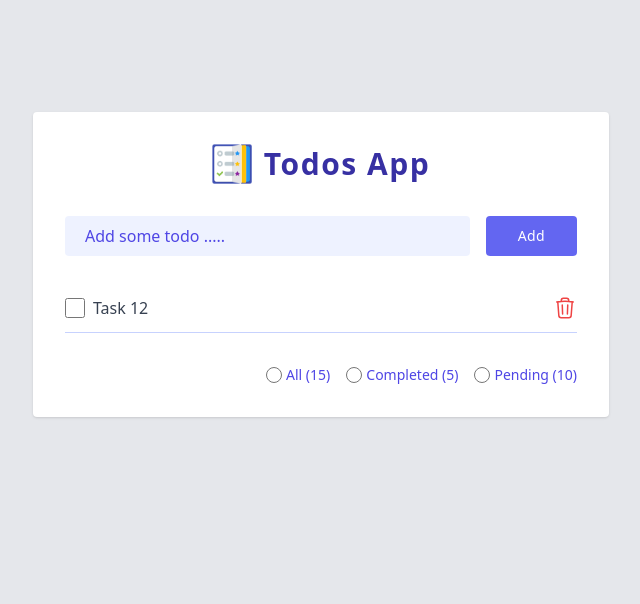
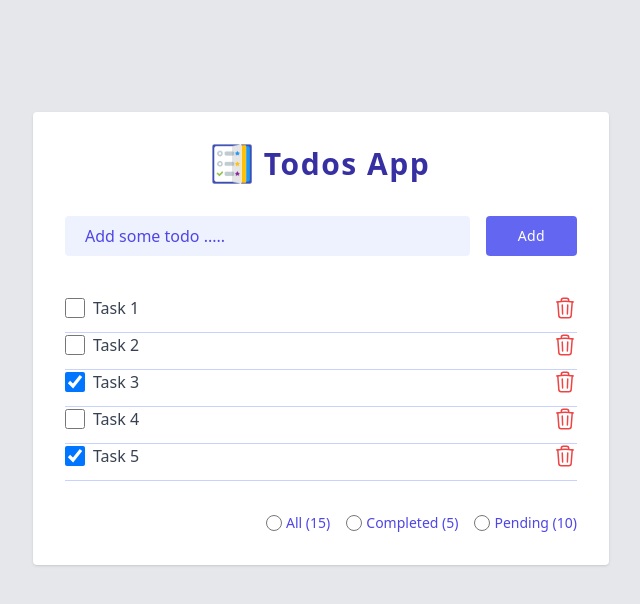
Before and after one commit to creativehimel/Todos-App, a Vue app: page / in a window 1280 px wide. Shown: the top 604 px of the page, without its empty margins (319-959 px from the left). Built offline with nearby package versions, Linux system fonts and the light colour scheme.

Commit message:
Pinia Store Add

```diff
--- a/src/App.vue
+++ b/src/App.vue
@@ -3,6 +3,8 @@ import Header from "@/components/Header.vue";
 import AddTask from "@/components/AddTask.vue";
 import TaskList from "@/components/TaskList.vue";
 import FilterTask from "@/components/FilterTask.vue";
+import {useTaskStore} from "@/store/TaskStore";
+
 </script>
 
 <template>
--- /dev/null
+++ b/src/components/Task.vue
@@ -0,0 +1,21 @@
+<script setup>
+defineProps({
+  task: Object
+})
+</script>
+
+<template>
+  <label for="task" class="flex items-center">
+    <input type="checkbox" :checked="task.isDone" id="task" class="h-5 w-5 text-indigo-500 rounded-sm border-indigo-500">
+    <span class="ml-2 text-gray-700">{{ task.name }}</span>
+  </label>
+  <button class="ml-auto text-red-500">
+    <svg xmlns="http://www.w3.org/2000/svg" fill="none" viewBox="0 0 24 24" stroke-width="1.5" stroke="currentColor" class="w-6 h-6">
+      <path stroke-linecap="round" stroke-linejoin="round" d="M14.74 9l-.346 9m-4.788 0L9.26 9m9.968-3.21c.342.052.682.107 1.022.166m-1.022-.165L18.16 19.673a2.25 2.25 0 01-2.244 2.077H8.084a2.25 2.25 0 01-2.244-2.077L4.772 5.79m14.456 0a48.108 48.108 0 00-3.478-.397m-12 .562c.34-.059.68-.114 1.022-.165m0 0a48.11 48.11 0 013.478-.397m7.5 0v-.916c0-1.18-.91-2.164-2.09-2.201a51.964 51.964 0 00-3.32 0c-1.18.037-2.09 1.022-2.09 2.201v.916m7.5 0a48.667 48.667 0 00-7.5 0" />
+    </svg>
+  </button>
+</template>
+
+<style scoped>
+
+</style>
--- a/src/components/TaskList.vue
+++ b/src/components/TaskList.vue
@@ -1,18 +1,12 @@
 <script setup>
-
+import {useTaskStore} from "@/store/TaskStore";
+import Task from "@/components/Task.vue";
+const taskList = useTaskStore()
 </script>
 
 <template>
-  <div class="flex border-b border-indigo-200 pb-3">
-    <label for="task" class="flex items-center">
-      <input type="checkbox" id="task" class="h-5 w-5 text-indigo-500 rounded-sm border-indigo-500">
-      <span class="ml-2 text-gray-700">Task 12</span>
-    </label>
-    <button class="ml-auto text-red-500">
-      <svg xmlns="http://www.w3.org/2000/svg" fill="none" viewBox="0 0 24 24" stroke-width="1.5" stroke="currentColor" class="w-6 h-6">
-        <path stroke-linecap="round" stroke-linejoin="round" d="M14.74 9l-.346 9m-4.788 0L9.26 9m9.968-3.21c.342.052.682.107 1.022.166m-1.022-.165L18.16 19.673a2.25 2.25 0 01-2.244 2.077H8.084a2.25 2.25 0 01-2.244-2.077L4.772 5.79m14.456 0a48.108 48.108 0 00-3.478-.397m-12 .562c.34-.059.68-.114 1.022-.165m0 0a48.11 48.11 0 013.478-.397m7.5 0v-.916c0-1.18-.91-2.164-2.09-2.201a51.964 51.964 0 00-3.32 0c-1.18.037-2.09 1.022-2.09 2.201v.916m7.5 0a48.667 48.667 0 00-7.5 0" />
-      </svg>
-    </button>
+  <div class="flex border-b border-indigo-200 pb-3" v-for="task in taskList.tasks" :key="task.id">
+  <Task :task="task"/>
   </div>
 </template>
 
--- a/src/store/TaskStore.js
+++ b/src/store/TaskStore.js
@@ -1,4 +1,32 @@
 import {defineStore} from "pinia";
+import {reactive, ref} from "vue";
 export const useTaskStore = defineStore('task', ()=>{
-
+    const tasks = reactive([
+        {
+            id: 1,
+            name: 'Task 1',
+            isDone: false
+        },
+        {
+            id: 2,
+            name: 'Task 2',
+            isDone: false
+        },
+        {
+            id: 3,
+            name: 'Task 3',
+            isDone: true
+        },
+        {
+            id: 4,
+            name: 'Task 4',
+            isDone: false
+        },
+        {
+            id: 5,
+            name: 'Task 5',
+            isDone: true
+        }
+    ])
+    return {tasks}
 })
```
